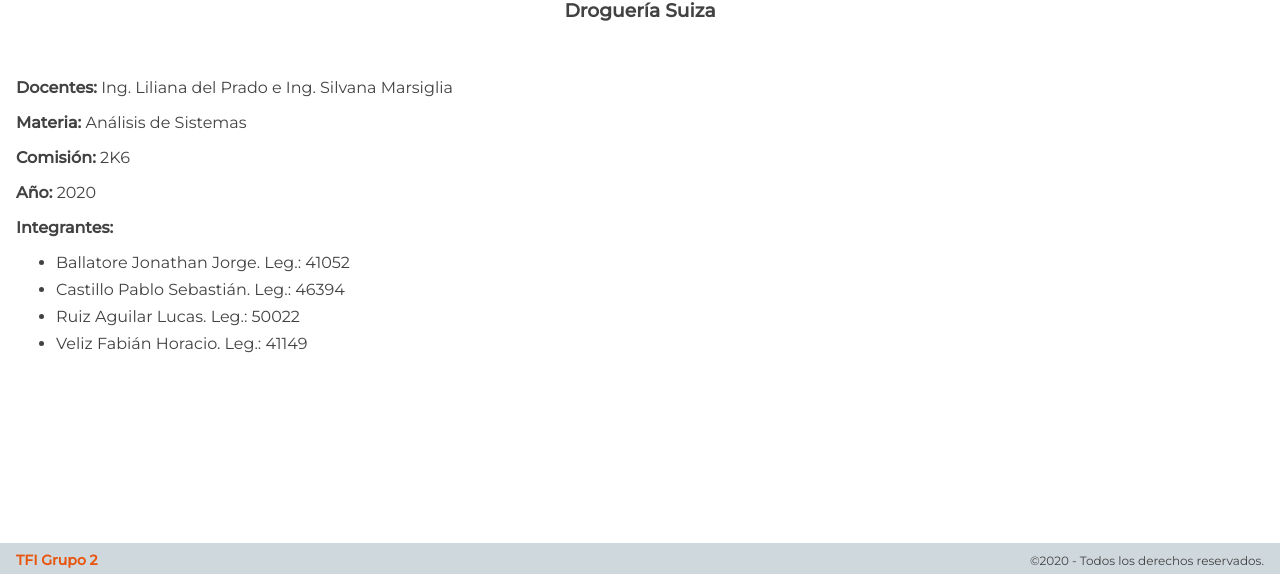
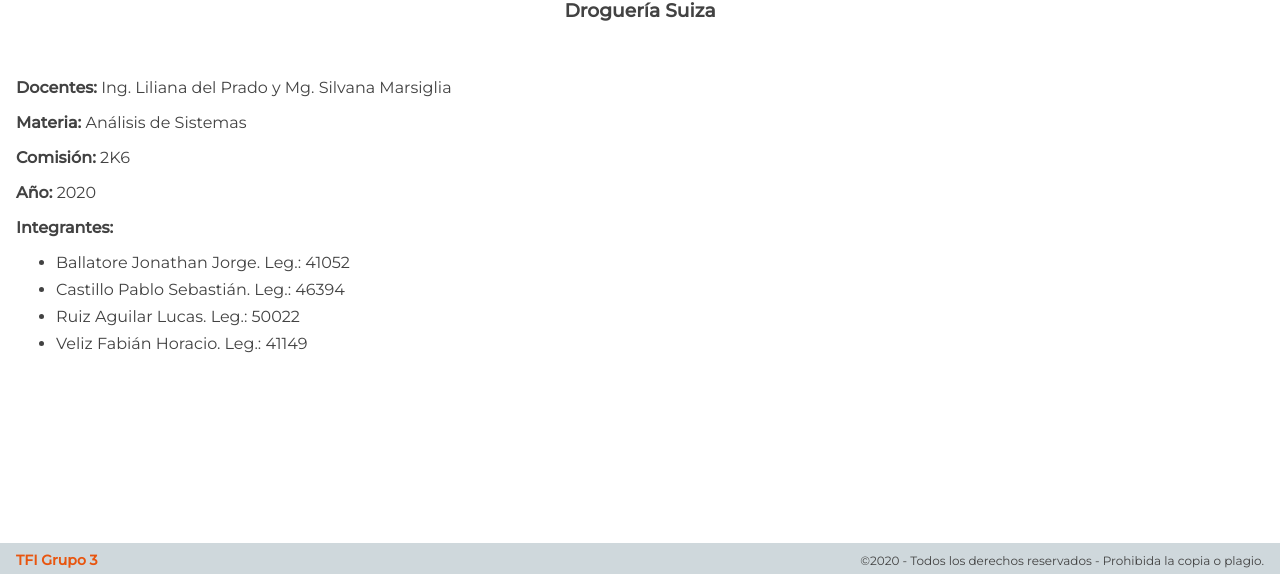
Before and after one commit to fabianvelizok/tfi, a React (Create React App) app: page / in a window 1280 px wide. Shown: the part 223-797 px from the top of the page. Built offline with nearby package versions, Linux system fonts and the light colour scheme.

Commit message:
Update footer and home

```diff
--- a/src/components/Footer/Footer.js
+++ b/src/components/Footer/Footer.js
@@ -12,8 +12,8 @@ function Footer(props) {
   return (
     <footer className="footer__container">
       <Container className={classes}>
-        <h3 className="footer__copy">TFI Grupo 2</h3>
-        <span>©2020 - Todos los derechos reservados.</span>
+        <h3 className="footer__copy">TFI Grupo 3</h3>
+        <span>©2020 - Todos los derechos reservados - Prohibida la copia o plagio.</span>
       </Container>
     </footer>
   );
--- a/src/components/Home/Home.js
+++ b/src/components/Home/Home.js
@@ -24,7 +24,7 @@ function Home(props) {
 
       <div className="home__inline">
         <h4 className="home__subsection">Docentes:&nbsp;</h4>
-        <span>Ing. Liliana del Prado e Ing. Silvana Marsiglia</span>
+        <span>Ing. Liliana del Prado y Mg. Silvana Marsiglia</span>
       </div>
       <div className="home__inline">
         <h4 className="home__subsection">Materia:&nbsp;</h4>
```
